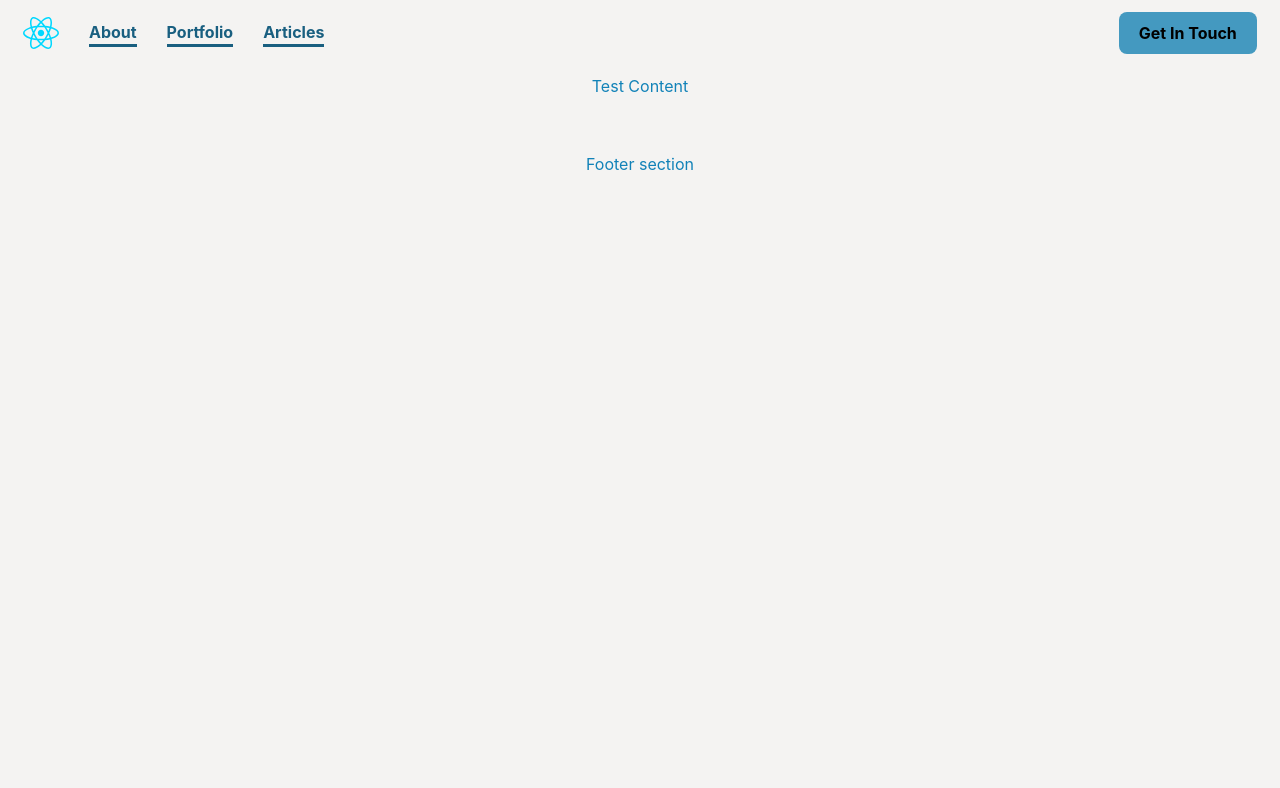
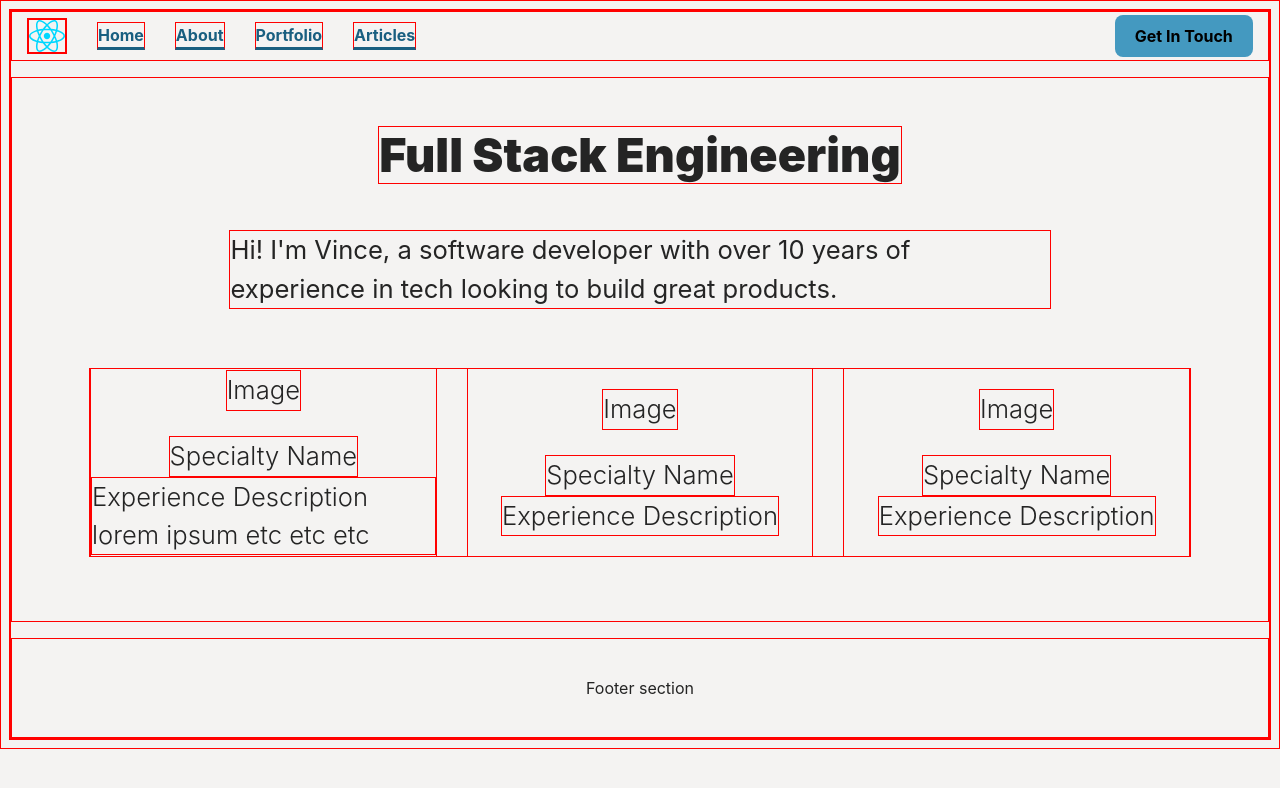
Before and after one commit to Aranaris/vye, a React (Vite) app in the folder frontend/: page / in a window 1280 px wide. Shown: the top 788 px of the page. Built offline with nearby package versions, Linux system fonts and the light colour scheme.

Commit message:
adding homepage component and setting up page layout

```diff
--- a/frontend/src/components/App.tsx
+++ /dev/null
@@ -1,10 +0,0 @@
-function App() {
-
-	return (
-		<section className='main'>
-			Test Content
-		</section>
-	);
-}
-
-export default App;
--- /dev/null
+++ b/frontend/src/components/Home.tsx
@@ -0,0 +1,30 @@
+import '../styles/Home.css';
+
+function Home() {
+
+	return (
+		<section className='Home'>
+			<header className="section-header">Full Stack Engineering</header>
+			<section className="personal-intro">Hi! I'm Vince, a software developer with over 10 years of experience in tech looking to build great products.</section>
+			<section className='specialty-container'>
+				<section className='sme-card'>
+					<div className='image'>Image</div>
+					<div>Specialty Name</div>
+					<div>Experience Description lorem ipsum etc etc etc</div>
+				</section>
+				<section className='sme-card'>
+					<div className='image'>Image</div>
+					<div>Specialty Name</div>
+					<div>Experience Description</div>
+				</section>
+				<section className='sme-card'>
+					<div className='image'>Image</div>
+					<div>Specialty Name</div>
+					<div className='description'>Experience Description</div>
+				</section>
+			</section>
+		</section>
+	);
+}
+
+export default Home;
--- a/frontend/src/components/RouteSwitch.tsx
+++ b/frontend/src/components/RouteSwitch.tsx
@@ -1,19 +1,20 @@
 import {BrowserRouter, Route, Routes, Link} from 'react-router-dom';
 import logo from '../assets/react.svg';
-import App from './App';
+import Home from './Home';
 
 function RouteSwitch() {
 	return (
 		<BrowserRouter>
 			<section className='header'>
 				<Link className='logo-link' to="/"><img className="logo" src={logo} alt="logo"/></Link>
+				<Link className='nav-link' to="/">Home</Link>
 				<Link className='nav-link' to="/about/">About</Link>
 				<Link className='nav-link' to="/projects/">Portfolio</Link>
 				<Link className='nav-link' to="/articles/">Articles</Link>
 				<button className="right-nav">Get In Touch</button>
 			</section>
 			<Routes>
-				<Route path="/" element={<App />}/>
+				<Route path="/" element={<Home />}/>
 			</Routes>
 			<section className='footer'>Footer section</section>
 		</BrowserRouter>
--- /dev/null
+++ b/frontend/src/styles/Home.css
@@ -0,0 +1,60 @@
+.Home {
+	display:flex;
+	flex-direction: column;
+	gap: 8px;
+	padding-top: 3em;
+    padding-bottom: 4em;
+}
+
+.section-header {
+	padding: 0;
+    margin: 0 0 0.6em;
+    color: inherit;
+    font-weight: 900;
+    text-rendering: optimizelegibility;
+    font-size: clamp(1.8em,calc(1em + 2.4vw),3em);
+    line-height: 1.2;
+}
+
+.personal-intro {
+	margin-top: 0.4em;
+    font-size: clamp(1.125em,2vw,1.6em);
+    line-height: 1.5;
+}
+
+.specialty-container {
+	display: flex;
+	flex-direction: row;
+	gap: 30px;
+	justify-content: space-between;
+    font-size: clamp(1.125em,2vw,1.6em);
+    line-height: 1.5;
+	font-weight: 300;
+    word-wrap: break-word;
+}
+
+.sme-card {
+	display: flex;
+	flex-direction: column;
+	flex-basis: 0;
+	flex-grow: 1;
+	height: 100%;
+}
+
+.image {
+	margin: 0 auto 1em;
+}
+
+@media only screen and (min-width: 960px) {
+	.personal-intro {
+		max-width: 32em!important;
+	}
+	.specialty-container {
+		max-width: 1100px;
+		margin-top: 2em;
+	}
+}
+
+* {
+	border: 1px solid red;
+}
--- a/frontend/src/styles/index.css
+++ b/frontend/src/styles/index.css
@@ -76,7 +76,7 @@ button:focus, button:focus-visible {
 
 @media (prefers-color-scheme: light) {
   :root {
-    color: #1182B8;
+    color: #242424;
     background-color: #F4F3F2;
   }
 
```
